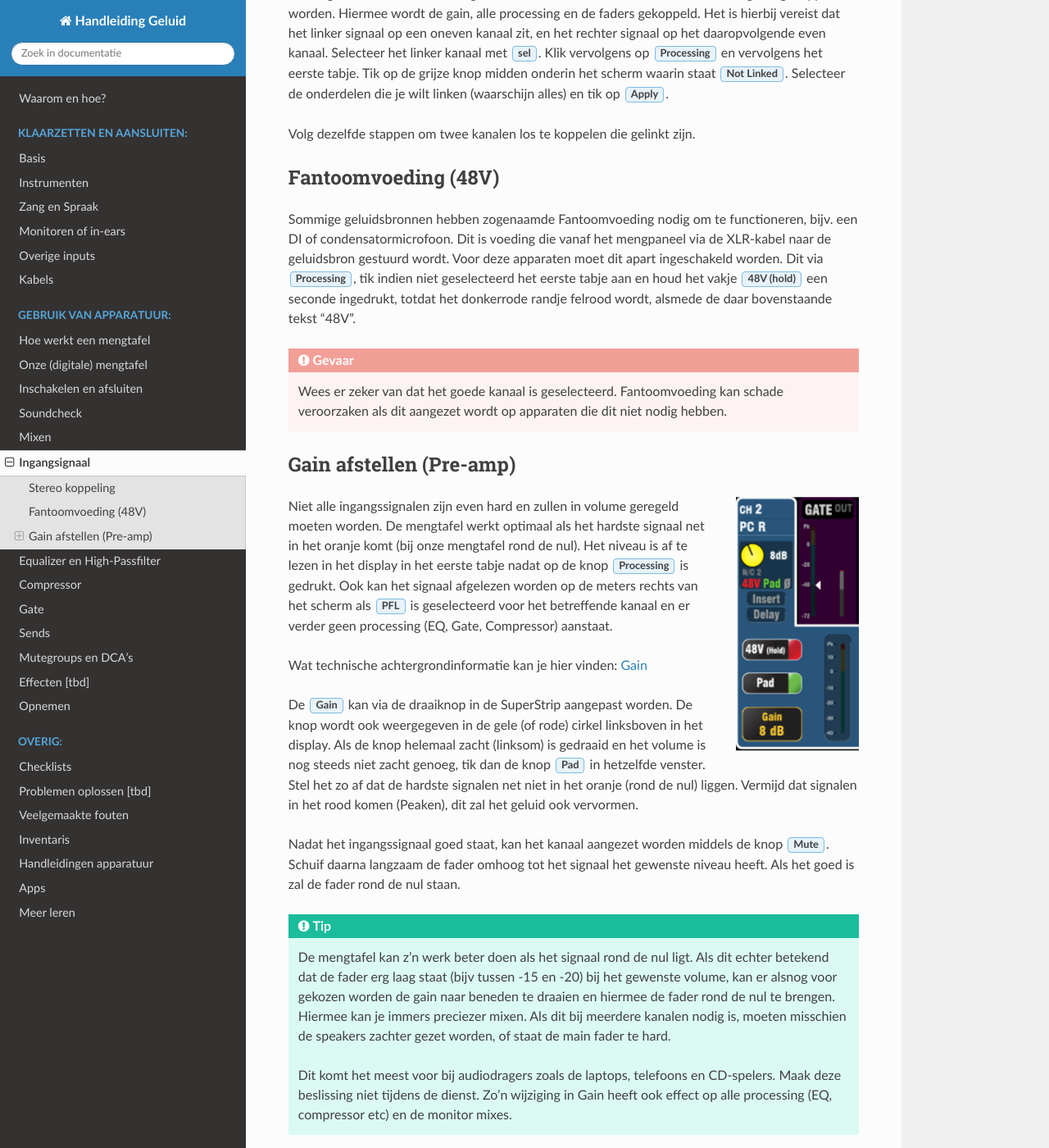
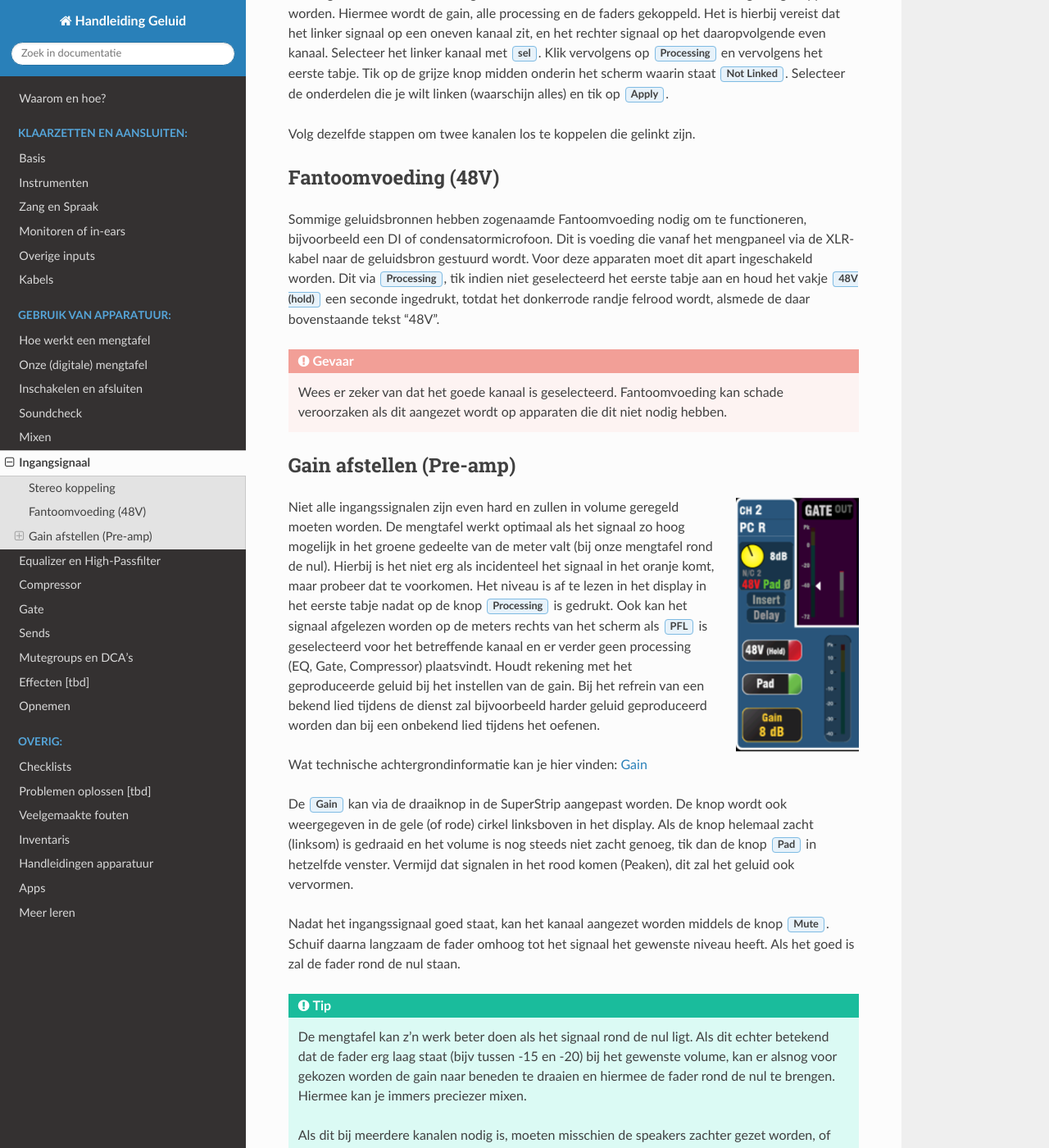
Before and after one commit to edewaal97/docs-geluid-reddingsark-bunschoten, a Sphinx documentation site: the page built from source/gebruik-van-apparatuur/ingangssignaal.rst, in a window 1280 px wide and 1400 px high, scrolled down 307 px. Shown: the whole window at 82% size. Built offline with Sphinx 7.4.7 and the Read the Docs theme 2.0.0, drawn with Linux system fonts in a browser that asks for light colours; some of the changed text lies outside the part shown.

Commit message:
Update information about "ingangssignaal" en "compression"

```diff
--- a/source/gebruik-van-apparatuur/compressor.rst
+++ b/source/gebruik-van-apparatuur/compressor.rst
@@ -9,7 +9,7 @@ Instellingen
 -------------
 - **Threshold**: drempel, als het signaal boven deze drempel komt begint de compressie te werken. Zolang het signaal onder die drempel blijft, verandert er niets aan het geluid. De draaiknop voor de compressor in de super-strip veranderd deze instelling.
 - **Ratio**: meestal regelbaar van 10:1 of minder. Als de ratio bijvoorbeeld 2:1 is, wordt een volume van 10dB boven de threshold-waarde door de compressor teruggebracht tot 5dB boven die waarde. Bij een soft-knee instelling wijzigt de compressie geleidelijk, bij een hard-knee instelling vrij plotseling. Sommige compressors hebben ook nog een een mogelijkheid voor een intelligente ratio-instelling ("interactive knee") die zich voortdurend aanpast aan het soort signaal om zo onopvallend mogelijk te werken.
-- **Attack**: hoe lang de compressor wacht met reageren op een pieksignaal, in msec (milliseconden, duizendste seconden) aangegeven. Als de attack op 20 msec staat, wordt een kortstondige piek van 5 msec lang niet gecomprimeerd. Een extreem korte attack gecombineerd met een lange release tijd produceert een soort "achterstevoren" effect op bijvoorbeeld drumbekkens of snaredrum en wordt soms als effect gebruikt.
+- **Attack**: hoe lang de compressor wacht met reageren op een pieksignaal, in msec (milliseconden, duizendste seconden) aangegeven. Als de attack op 20 msec staat, wordt een kortstondige piek van 5 msec lang niet gecomprimeerd. Een extreem korte attack gecombineerd met een lange release tijd produceert een soort "achterstevoren" effect op bijvoorbeeld drumbekkens of snaredrum en wordt soms als effect gebruikt. (Fast attack: Thinner, Slow attack: Thicker)
 - **Release**: hoe lang de compressor wacht met reageren nadat het signaal weer onder de drempelwaarde is gekomen. Ook gemeten in msec. Attack en release instellingen zijn erg afhankelijk van het soort signaal. Experimenteren dus om er voor te zorgen dat je de compressor niet hoort "zuchten", vooral bij een hoge ratio instelling. Dat zuchten hoor je overigens sterker bij een signaal met veel ruis of andere achtergrondgeluiden die steeds (ongeveer) even sterk zijn. Daaraan kun je dan horen als de compressor de versterking wijzigt.
 - **Gain**: Aangezien een compressor het signaal alleen verzwakt als het boven een bepaald niveau komt, wordt het algehele geluid gedempt. Om het weer terug te brengen naar de nullijn kan er makeup-gain toegepast worden.
 
--- a/source/gebruik-van-apparatuur/ingangssignaal.rst
+++ b/source/gebruik-van-apparatuur/ingangssignaal.rst
@@ -10,7 +10,7 @@ Volg dezelfde stappen om twee kanalen los te koppelen die gelinkt zijn.
 
 Fantoomvoeding (48V)
 --------------------
-Sommige geluidsbronnen hebben zogenaamde Fantoomvoeding nodig om te functioneren, bijv. een DI of condensatormicrofoon. Dit is voeding die vanaf het mengpaneel via de XLR-kabel naar de geluidsbron gestuurd wordt. Voor deze apparaten moet dit apart ingeschakeld worden. Dit via :guilabel:`Processing`, tik indien niet geselecteerd het eerste tabje aan en houd het vakje :guilabel:`48V (hold)` een seconde ingedrukt, totdat het donkerrode randje felrood wordt, alsmede de daar bovenstaande tekst "48V".
+Sommige geluidsbronnen hebben zogenaamde Fantoomvoeding nodig om te functioneren, bijvoorbeeld een DI of condensatormicrofoon. Dit is voeding die vanaf het mengpaneel via de XLR-kabel naar de geluidsbron gestuurd wordt. Voor deze apparaten moet dit apart ingeschakeld worden. Dit via :guilabel:`Processing`, tik indien niet geselecteerd het eerste tabje aan en houd het vakje :guilabel:`48V (hold)` een seconde ingedrukt, totdat het donkerrode randje felrood wordt, alsmede de daar bovenstaande tekst "48V".
 
 .. Danger:: Wees er zeker van dat het goede kanaal is geselecteerd. Fantoomvoeding kan schade veroorzaken als dit aangezet wordt op apparaten die dit niet nodig hebben.
 
@@ -19,19 +19,24 @@ Gain afstellen (Pre-amp)
 .. image:: /images/ingangssignaal.png
    :align: right
 
-Niet alle ingangssignalen zijn even hard en zullen in volume geregeld moeten worden. De mengtafel werkt optimaal als het hardste signaal net in het oranje komt (bij onze mengtafel rond de nul). Het niveau is af te lezen in het display in het eerste tabje nadat op de knop :guilabel:`Processing` is gedrukt. Ook kan het signaal afgelezen worden op de meters rechts van het scherm als :guilabel:`PFL` is geselecteerd voor het betreffende kanaal en er verder geen processing (EQ, Gate, Compressor) aanstaat.
+Niet alle ingangssignalen zijn even hard en zullen in volume geregeld moeten worden. De mengtafel werkt optimaal als het signaal zo hoog mogelijk in het groene gedeelte van de meter valt (bij onze mengtafel rond de nul). Hierbij is het niet erg als incidenteel het signaal in het oranje komt, maar probeer dat te voorkomen. Het niveau is af te lezen in het display in het eerste tabje nadat op de knop :guilabel:`Processing` is gedrukt. Ook kan het signaal afgelezen worden op de meters rechts van het scherm als :guilabel:`PFL` is geselecteerd voor het betreffende kanaal en er verder geen processing (EQ, Gate, Compressor) plaatsvindt.
+Houdt rekening met het geproduceerde geluid bij het instellen van de gain. Bij het refrein van een bekend lied tijdens de dienst zal bijvoorbeeld harder geluid geproduceerd worden dan bij een onbekend lied tijdens het oefenen.
 
 Wat technische achtergrondinformatie kan je hier vinden: :doc:`gain`
 
-De :guilabel:`Gain` kan via de draaiknop in de SuperStrip aangepast worden. De knop wordt ook weergegeven in de gele (of rode) cirkel linksboven in het display. Als de knop helemaal zacht (linksom) is gedraaid en het volume is nog steeds niet zacht genoeg, tik dan de knop :guilabel:`Pad` in hetzelfde venster. Stel het zo af dat de hardste signalen net niet in het oranje (rond de nul) liggen.
-Vermijd dat signalen in het rood komen (Peaken), dit zal het geluid ook vervormen.
+De :guilabel:`Gain` kan via de draaiknop in de SuperStrip aangepast worden. De knop wordt ook weergegeven in de gele (of rode) cirkel linksboven in het display. Als de knop helemaal zacht (linksom) is gedraaid en het volume is nog steeds niet zacht genoeg, tik dan de knop :guilabel:`Pad` in hetzelfde venster. Vermijd dat signalen in het rood komen (Peaken), dit zal het geluid ook vervormen.
 
 Nadat het ingangssignaal goed staat, kan het kanaal aangezet worden middels de knop :guilabel:`Mute`. Schuif daarna langzaam de fader omhoog tot het signaal het gewenste niveau heeft. Als het goed is zal de fader rond de nul staan.
 
 .. tip::
-   De mengtafel kan z'n werk beter doen als het signaal rond de nul ligt. Als dit echter betekend dat de fader erg laag staat (bijv tussen -15 en -20) bij het gewenste volume, kan er alsnog voor gekozen worden de gain naar beneden te draaien en hiermee de fader rond de nul te brengen. Hiermee kan je immers preciezer mixen. Als dit bij meerdere kanalen nodig is, moeten misschien de speakers zachter gezet worden, of staat de main fader te hard.
+   De mengtafel kan z'n werk beter doen als het signaal rond de nul ligt. Als dit echter betekend dat de fader erg laag staat (bijv tussen -15 en -20) bij het gewenste volume, kan er alsnog voor gekozen worden de gain naar beneden te draaien en hiermee de fader rond de nul te brengen. Hiermee kan je immers preciezer mixen.
+
+   Als dit bij meerdere kanalen nodig is, moeten misschien de speakers zachter gezet worden, of staat de main fader te hard.
 
    Dit komt het meest voor bij audiodragers zoals de laptops, telefoons en CD-spelers. Maak deze beslissing niet tijdens de dienst. Zo'n wijziging in Gain heeft ook effect op alle processing (EQ, compressor etc) en de monitor mixes.
+
+.. Attention::
+   Voorkom dat de :guilabel:`Gain` na het inzingen aangepast moet worden. Dit heeft meer gevolgen dan enkel het volume in de zaal. Alles in de signaalflow merkt het effect van het aanpassen van de gain. Bijvoorbeeld het geluid wat over de monitorboxen komt, of de afstelling van de compressor.
 
 .. toctree::
    :hidden:
--- a/source/gebruik-van-apparatuur/mixen/gitaar.rst
+++ b/source/gebruik-van-apparatuur/mixen/gitaar.rst
@@ -34,10 +34,9 @@ In context met andere instrumenten, vooral de kick drum (kick voor *punch*, bass
 
 **Compression**
 
+- Type: Auto Punchbag
 - Knee: Soft
-- Ratio: 3:1 / 4:1
-- Attack: Slow (20ms)
-- Release: 200-500ms
+- Ratio: 4:1
 - Makeup gain: 5-10db
 
 .. Youtube:: ctBDFPnhrOs
```
Also changed, not shown: source/gebruik-van-apparatuur/mixen/stemmen.rst (+5 -4 lines).
